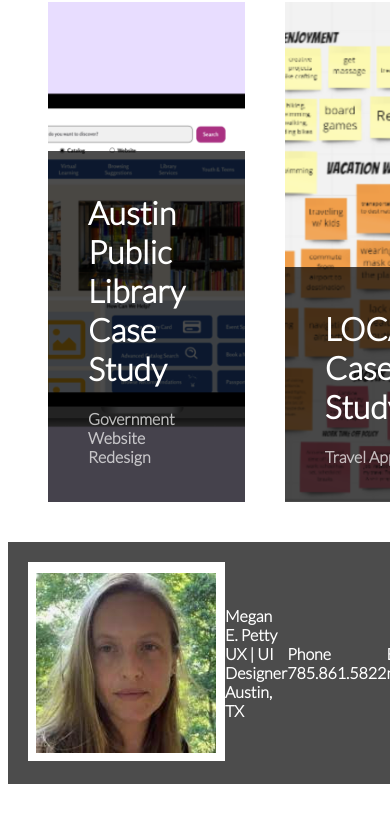
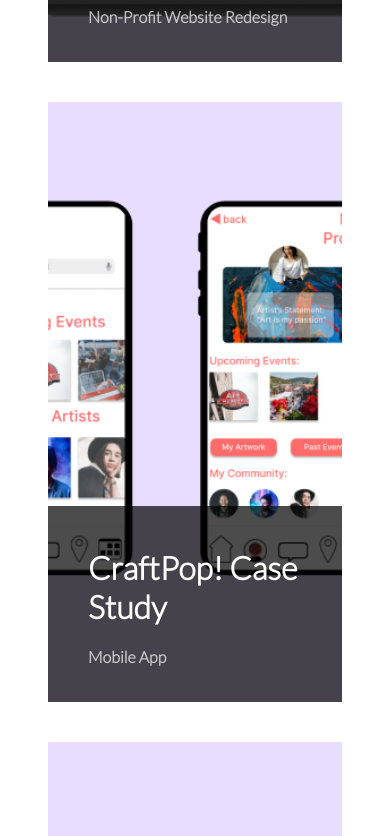
Before and after one commit to mettamegan/UX-Portfolio-Coding, a plain HTML site: page index.html in a window 390 px wide. Shown: the part 683-1519 px from the top of the page. Before the commit the page ends 1475 px from the top, so only its background shows below. Drawn offline with Linux system fonts and the light colour scheme; files whose address does not match are found by name.

Commit message:
Changes with Responsive Web
06.21.22 Work w/ Elizabeth to make homepage responsive w/ mobile for 600px

```diff
--- a/css/style.css
+++ b/css/style.css
@@ -34,12 +34,14 @@
     gap: 40px;
     padding: 40px;
   }
+
   .caseStudy1, .caseStudy2, .caseStudy3, .caseStudy4 {
     height: 100%;
     width: 100%;
     display: flex;
     align-items: flex-end;
   }
+
   .caseStudy1 {
     background-image: url("../images/Girlstart\ Home\ Image.png");
     background-size: cover;
@@ -65,6 +67,7 @@
     background-repeat: no-repeat;
     background-position: center;
   }
+
   .text {
     background: rgb(0,0,0,0.7);
     width: 100%;
@@ -80,8 +83,7 @@
   .text h1 {
     font-family: 'Lato', Arial, Helvetica, sans-serf;
   }
-
-footer {
+  footer {
     display: flex;
     justify-content: space-between;
     align-items: center;
@@ -92,3 +94,31 @@
     color: white;
     font-weight: bold;
 }
+
+
+/*This is Elizabeth's code*/
+@media only screen and (max-width: 600px) {
+  .caseStudyGrid {
+    display: grid;
+    grid-template-rows: 500px;
+    grid-template-columns: 1fr;
+    gap: 40px;
+    padding: 40px;
+  }
+
+  .caseStudy1, .caseStudy2, .caseStudy3, .caseStudy4 {
+    height: 600px;
+    width: 100%;
+    display: flex;
+    align-items: flex-end;
+  }
+
+  .caseStudy2 {
+    background-image: url("../images/craftpop4.png");
+    background-size: cover;
+    background-repeat: no-repeat;
+    background-position: center;
+    margin-top: 100px;
+  }
+
+}
--- a/index.html
+++ b/index.html
@@ -1,8 +1,9 @@
 <!DOCTYPE html>
 <html lang="en">
 <head>
-    <meta charset="UTF-8">
-    <meta http-equiv="X-UA-Compatible" content="IE=edge">
+    <meta charset="UTF-8"/>
+    <meta http-equiv="X-UA-Compatible" content="IE=edge"/>
+    <meta content="width=device-width, initial-scale=1" name="viewport" />
     <title>Document</title>
     <link rel="stylesheet" href="./css/style.css">
     <link rel="preconnect" href="https://fonts.googleapis.com">
```
